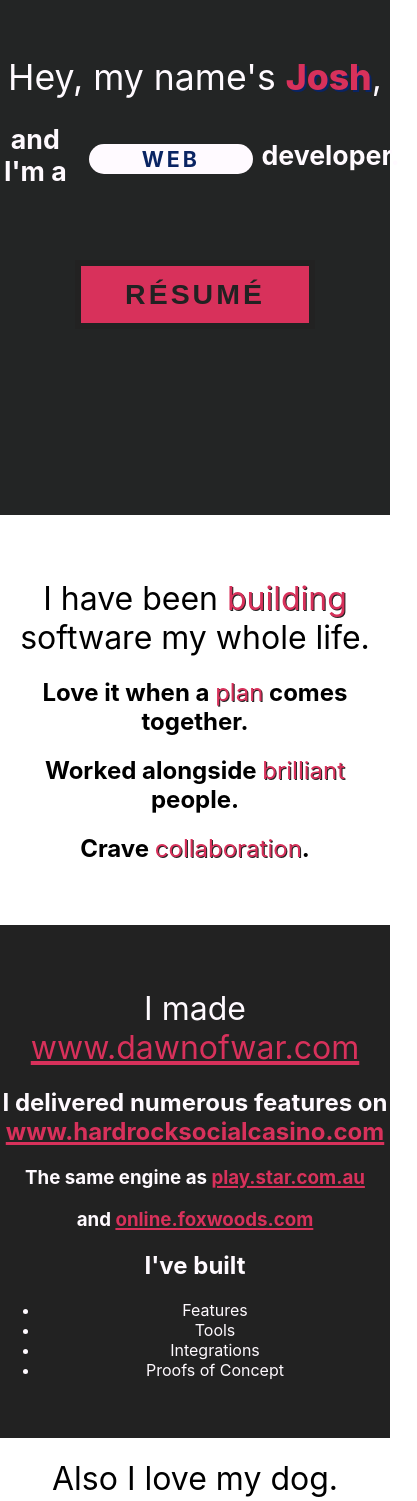
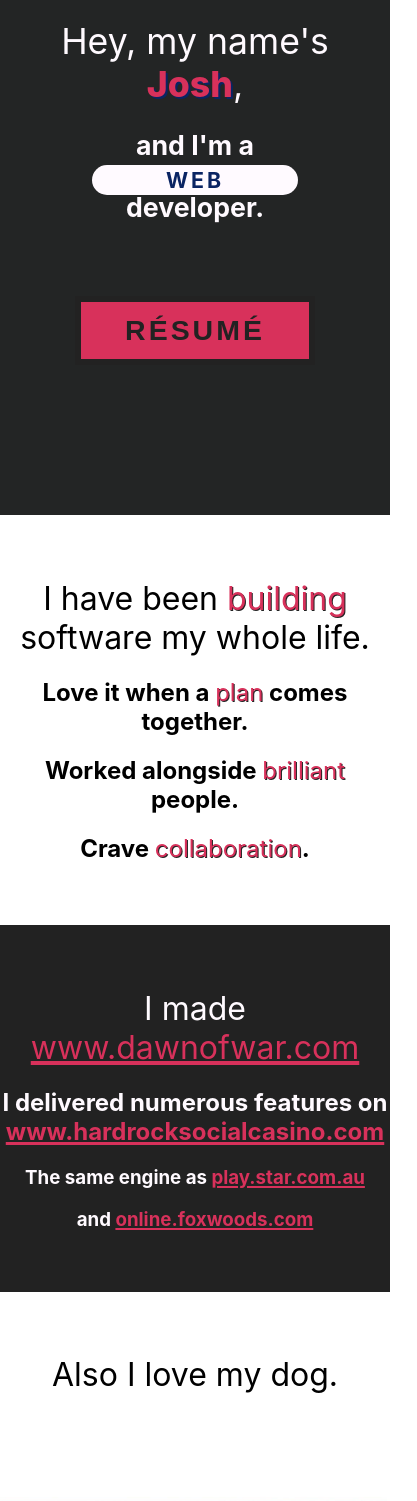
Before and after one commit to joshewood/joshewood.com, a React (Create React App) app in the folder portfolio/: page / in a window 390 px wide. Shown: the part 160-1661 px from the top of the page, 417 px wide, since content can reach past the window. Built offline with nearby package versions, Linux system fonts and the light colour scheme.

Commit message:
😍 finishing touches

```diff
--- a/portfolio/src/App.js
+++ b/portfolio/src/App.js
@@ -24,6 +24,8 @@
         changeCTAEffect('Empty');
       }, 500)
     }, 800)
+
+    window.location.assign('resume.pdf');
   };
   useEffect(() => {
     let iteration = 0;
@@ -74,16 +76,17 @@
         <h2>I delivered numerous features on <a href="www.hardrocksocialcasino.com">www.hardrocksocialcasino.com</a></h2>
         <h3>The same engine as <a href="play.star.com.au">play.star.com.au</a></h3>
         <h3>and <a href="online.foxwoods.com">online.foxwoods.com</a></h3>
-        <h2>I've built</h2>
+        {/*<h2>I've built</h2>
         <ul>
           <li>Features</li>
           <li>Tools</li>
           <li>Integrations</li>
           <li>Proofs of Concept</li>
-        </ul>
+        </ul>*/}
       </div>
       <div className="DogPanel">
         <h1>Also I love my dog.</h1>
+        <img className="Doggo" src="/zero.jpg"/>
       </div>
     </div>
   );
--- a/portfolio/src/App.scss
+++ b/portfolio/src/App.scss
@@ -175,3 +175,22 @@
   background: #222;
   color: #FFFAFF;
 }
+
+.DogPanel {
+  padding: 5vh 0;
+}
+
+.Doggo {
+  max-width: 100%;
+}
+
+@media (max-width: 695px) {
+  .AlignChildrenVertical {
+    flex-wrap: wrap;
+    justify-content: center;
+    > *:not(.WordCycler) {
+      display: block;
+      width: 100%;
+    }
+  }
+}
```
Also changed, not shown: portfolio/public/zero.jpg (added), 1 other file (tests, documents, lock files or other folders).
